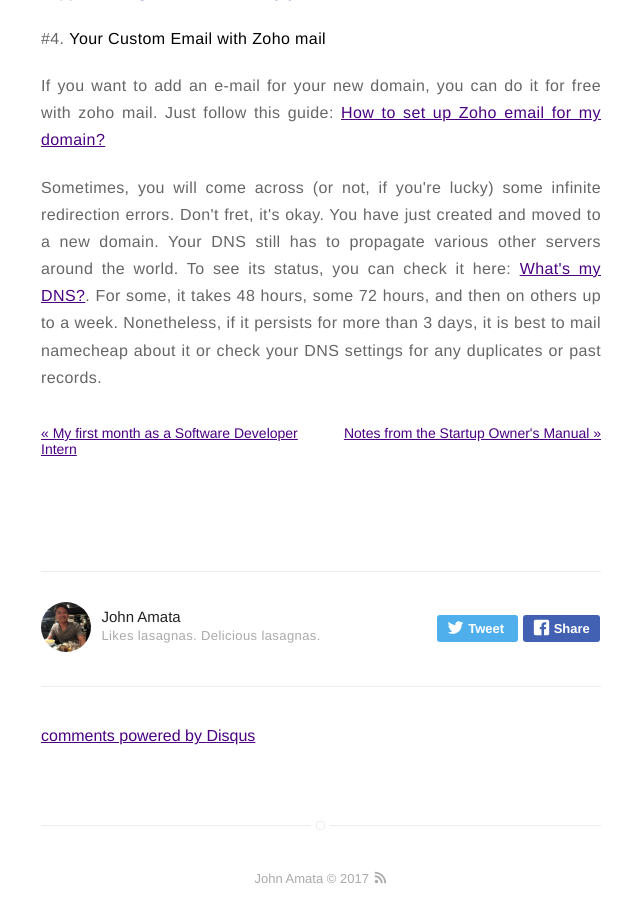
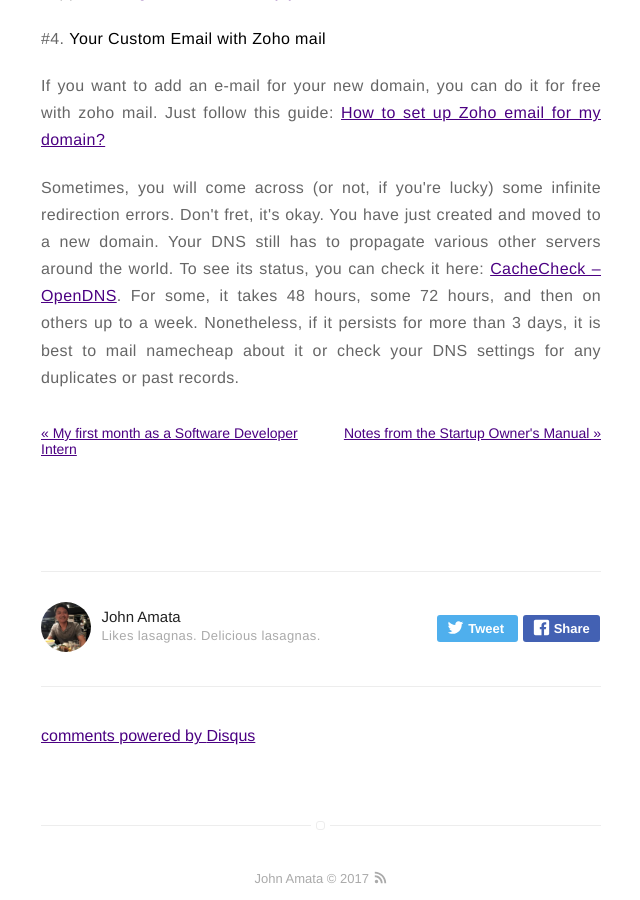
Before and after one commit to jpamata/jpamata.github.io, a Jekyll site: the page built from _posts/2017-10-05-setting-up-a-personal-site-with-github-pages.md, in a window 1280 px wide and 900 px high, scrolled down 1000 px. Shown: the whole window, without its empty margins (319-959 px from the left). Built offline with Jekyll 4.4.1, drawn with Linux system fonts in a browser that asks for light colours; comment, search, counter and statistics services are not loaded.

Commit message:
Update 2017-10-05-setting-up-a-personal-site-with-github-pages.md

```diff
--- a/_posts/2017-10-05-setting-up-a-personal-site-with-github-pages.md
+++ b/_posts/2017-10-05-setting-up-a-personal-site-with-github-pages.md
@@ -23,4 +23,4 @@
 <p align="justify">#4. <strong>Your Custom Email with Zoho mail</strong></p>
 <p align="justify">If you want to add an e-mail for your new domain, you can do it for free with zoho mail. Just follow this guide: <a href="https://www.namecheap.com/support/knowledgebase/article.aspx/9758/2208/how-to-set-up-zoho-email-for-my-domain">How to set up Zoho email for my domain?</a></p>
 
-<p align="justify">Sometimes, you will come across (or not, if you're lucky) some infinite redirection errors. Don't fret, it's okay. You have just created and moved to a new domain. Your DNS still has to propagate various other servers around the world. To see its status, you can check it here: <a href="https://www.whatsmydns.net">What's my DNS?</a>. For some, it takes 48 hours, some 72 hours, and then on others up to a week. Nonetheless, if it persists for more than 3 days, it is best to mail namecheap about it or check your DNS settings for any duplicates or past records.</p>
+<p align="justify">Sometimes, you will come across (or not, if you're lucky) some infinite redirection errors. Don't fret, it's okay. You have just created and moved to a new domain. Your DNS still has to propagate various other servers around the world. To see its status, you can check it here: <a href="http://cachecheck.opendns.com/">CacheCheck – OpenDNS</a>. For some, it takes 48 hours, some 72 hours, and then on others up to a week. Nonetheless, if it persists for more than 3 days, it is best to mail namecheap about it or check your DNS settings for any duplicates or past records.</p>
```
